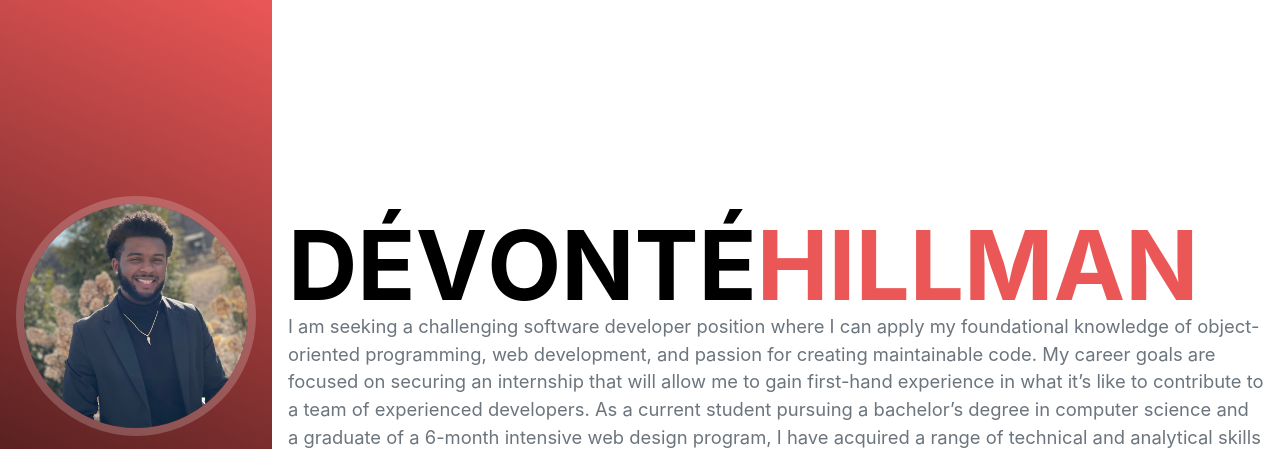
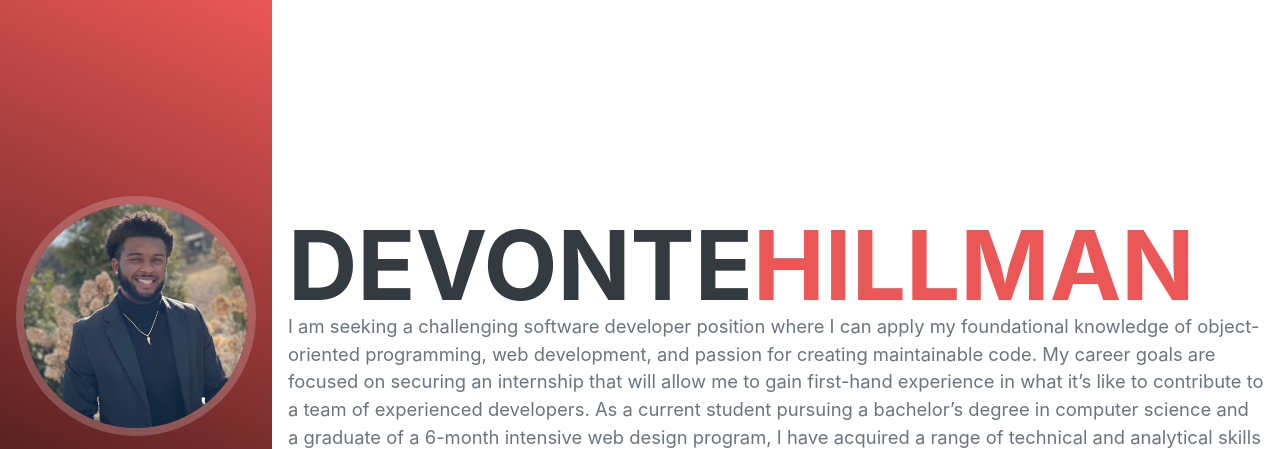
Before and after one commit to devontehillman/PortfolioTake4, a website: page src/pug/index.pug in a window 1280 px wide. Shown: the top 449 px of the page. Drawn offline with nearby package versions, Linux system fonts and the light colour scheme; files that its build step writes are made by us from their sources; files whose address does not match are found by name; a web font is replaced by a local one.

Commit message:
Took away wavy spin animation added new id for css

```diff
--- a/src/pug/index.pug
+++ b/src/pug/index.pug
@@ -49,18 +49,11 @@ html(lang='en')
             // About
             section#about.about-section
                 .about-section-content
-                    h1#name-title.mb-0.waviy
-                        span.waviy(style="--i:1") D
-                        span.waviy(style="--i:2") é
-                        span.waviy(style="--i:3") v
-                        span.waviy(style="--i:4") o
-                        span.waviy(style="--i:5") n
-                        span.waviy(style="--i:6") t
-                        span.waviy(style="--i:7") é
-
-                        span.text-primary.waviy(style="--i:8") Hillman
+                    h1#name-title.mb-0
+                        span Devonte
+                        span.text-primary Hillman
                     //- p#typed-text.lead.mb-5.typed-text
-                    p.lead.mb-5.typed-text
+                    p#about-text.lead.mb-5
                         |I am seeking a challenging software developer position where I can apply my foundational knowledge of object-oriented programming, web development, and passion for creating maintainable code. My career goals are focused on securing an internship that will allow me to gain first-hand experience in what it’s like to contribute to a team of experienced developers. As a current student pursuing a bachelor’s degree in computer science and a graduate of a 6-month intensive web design program, I have acquired a range of technical and analytical skills that will enable me to make valuable contributions.
                     .social-icons
                         a.social-icon(href='https://www.linkedin.com/in/devonte-hillman-3a1558158/')
```
